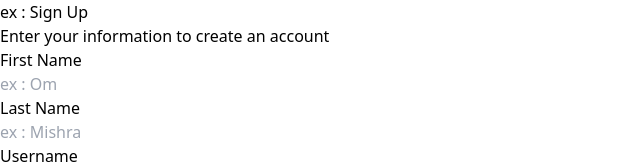
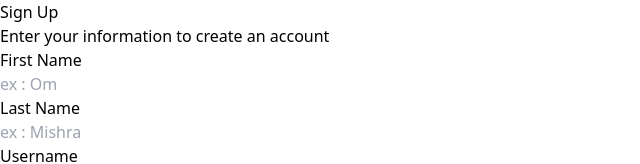
Before and after one commit to omjeem/paytm-wallet-frontend, a React (Vite) app: page /signup in a window 1280 px wide. Shown: the top 164 px of the page, without its empty margins (0-640 px from the left). Built offline with nearby package versions, Linux system fonts and the light colour scheme; no server answers.

Commit message:
text update 2

```diff
--- a/src/Components/SignUp.jsx
+++ b/src/Components/SignUp.jsx
@@ -25,7 +25,7 @@ export function SignUp() {
   return <div className="bg-slate-300 h-screen flex justify-center">
     <div className="flex flex-col justify-center">
       <div className="rounded-lg bg-white w-80 text-center p-2 h-max px-4">
-        <Heading label={"ex : Sign Up"} />
+        <Heading label={"Sign Up"} />
         <SubHeading label={"Enter your information to create an account"} />
         <InputBox onChange={(e) => {
           setFirstName(e.target.value)
```
